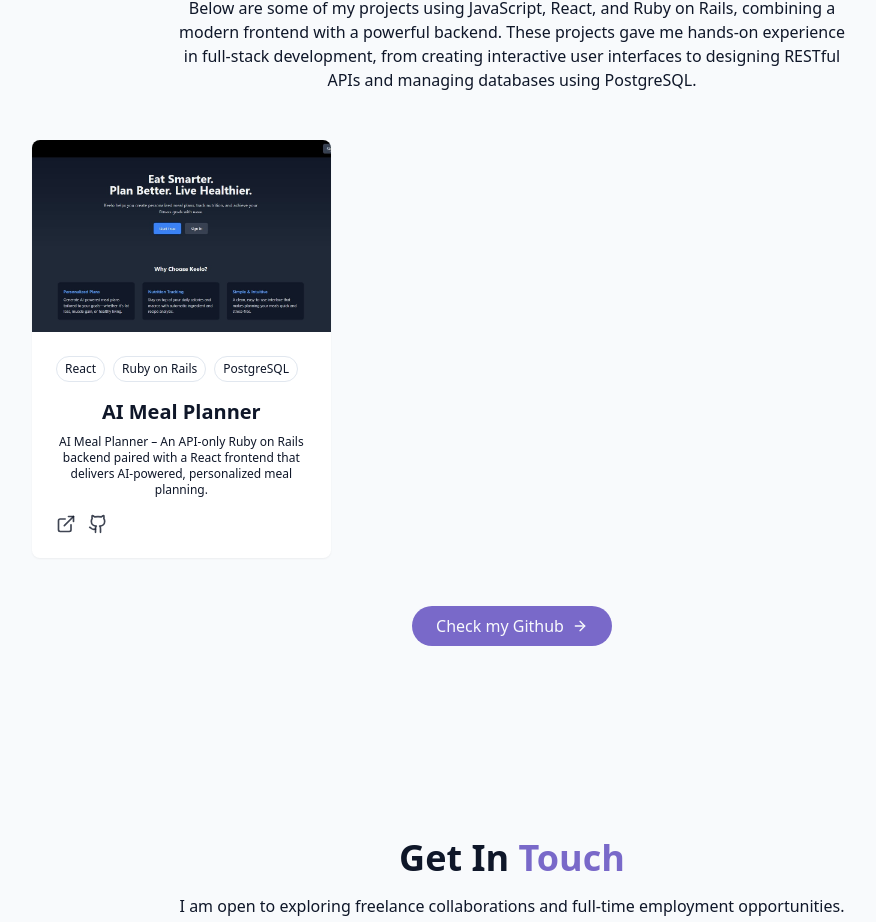
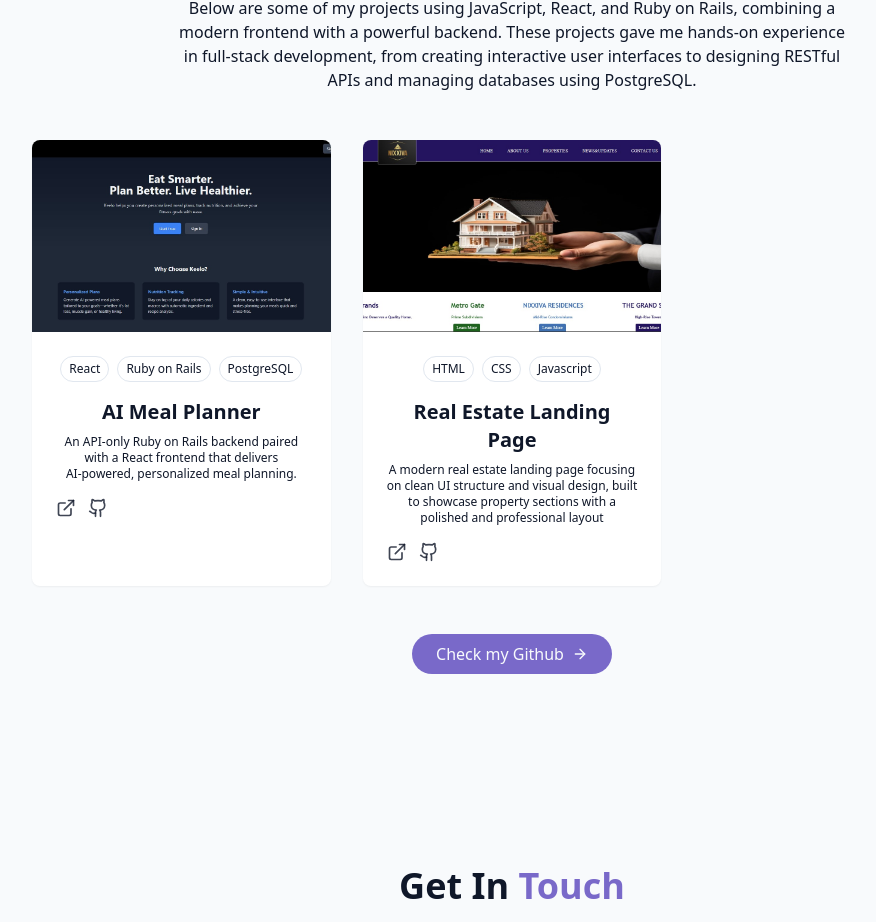
Before and after one commit to nixxiva/Portfolio, a React (Vite) app: page / in a window 1280 px wide. Shown: the part 2838-3760 px from the top of the page, without its empty margins (128-1004 px from the left). Built offline with nearby package versions, Linux system fonts and the light colour scheme.

Commit message:
Added 2nd project frontend

```diff
--- a/src/components/ProjectsSection.jsx
+++ b/src/components/ProjectsSection.jsx
@@ -4,11 +4,20 @@ const projects = [
 	{
 		id: 1,
 		title: "AI Meal Planner",
-		description: "AI Meal Planner – An API‑only Ruby on Rails backend paired with a React frontend that delivers AI‑powered, personalized meal planning.",
+		description: "An API‑only Ruby on Rails backend paired with a React frontend that delivers AI‑powered, personalized meal planning.",
 		image: "/projects/project1.jpg",
 		tags: ["React", "Ruby on Rails", "PostgreSQL"],
 		demoUrl: "#",
 		githubUrl: "https://github.com/nixxiva/AI_Meal_Planning_App"
+	},
+	{
+		id: 2,
+		title: "Real Estate Landing Page",
+		description: "A modern real estate landing page focusing on clean UI structure and visual design, built to showcase property sections with a polished and professional layout",
+		image: "/projects/project2.jpg",
+		tags: ["HTML", "CSS", "Javascript"],
+		demoUrl: "https://nixxiva.github.io/product-landing-page/landingp.html",
+		githubUrl: "https://github.com/nixxiva/product-landing-page"
 	}
 ]
 
@@ -25,9 +34,9 @@ export const ProjectsSection = () => {
 				</p>
 
 				<div className="grid grid-cols-1 md:grid-cols-2 lg:grid-cols-3 gap-8">
-					{projects.map((project, key) => (
+					{projects.map((project) => (
 						<div
-							key={key}
+							key={project.id}
 							className="group bg-card rounded-lg overflow-hidden shadow-xs card-hover"
 						>
 
@@ -40,9 +49,11 @@ export const ProjectsSection = () => {
 							</div>
 
 							<div className="p-6">
-								<div className="flex flex-wrap gap-2 mb-4">
+								<div className="flex flex-wrap justify-center gap-2 mb-4">
 									{project.tags.map((tag) => (
-										<span className="px-2 py-1 text-xs font-medium border rounded-full bg-secondary text-secondary-foreground">
+										<span
+											key={tag}
+											className="px-2 py-1 text-xs font-medium border rounded-full bg-secondary text-secondary-foreground">
 											{tag}
 										</span>
 									))}
```
Also changed, not shown: public/projects/project2.jpg (added).
